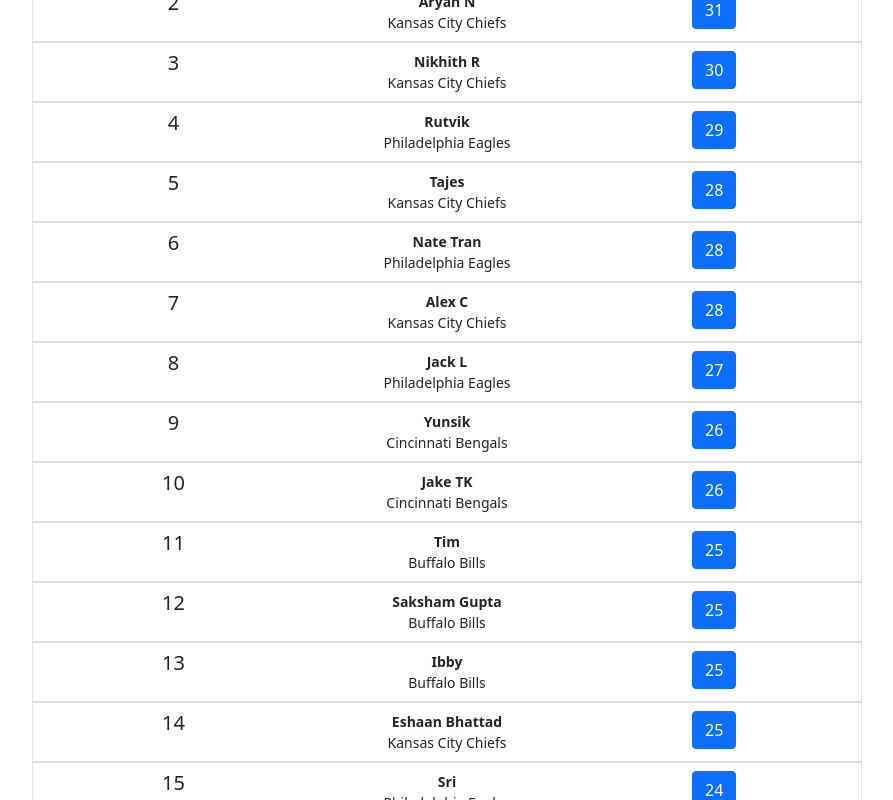
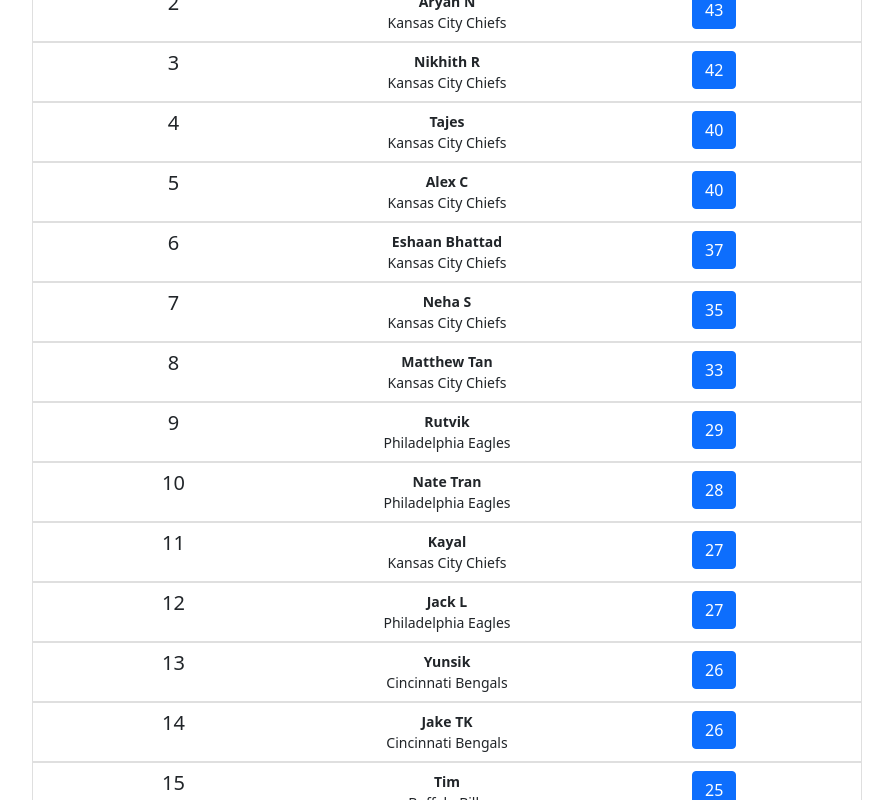
Before and after one commit to eshaan-bhattad/nflbracketapp, a React (Create React App) app: page /leaderboard in a window 1280 px wide. Shown: the part 220-1020 px from the top of the page, without its empty margins (193-1086 px from the left). Built offline with nearby package versions, Linux system fonts and the light colour scheme.

Commit message:
Superbowl winners

```diff
--- a/src/perfectbracket.js
+++ b/src/perfectbracket.js
@@ -14,8 +14,8 @@ export const perfectBracket = {
   nfcDivisional2: "San Francisco 49ers",
   afcChampions: "Kansas City Chiefs",
   nfcChampions: "Philadelphia Eagles",
-  superbowl: "TBD",
-  superbowlTiebreaker: 0,
+  superbowl: "Kansas City Chiefs",
+  superbowlTiebreaker: 73,
   points: 0,
   id: 9999,
 };
@@ -57,11 +57,8 @@ const games = [
 ];
 
 export const getRemainingPossiblePoints = (bracket) => {
-  const remaining_games = [...["superbowl"]];
-  const remaining_teams = [
-    "Kansas City Chiefs",
-    "Philadelphia Eagles",
-  ];
+  const remaining_games = [...[]];
+  const remaining_teams = [];
   let possiblePoints = 0;
   remaining_games.forEach((game) => {
     if (remaining_teams.indexOf(bracket[game]) >= 0) {
```
